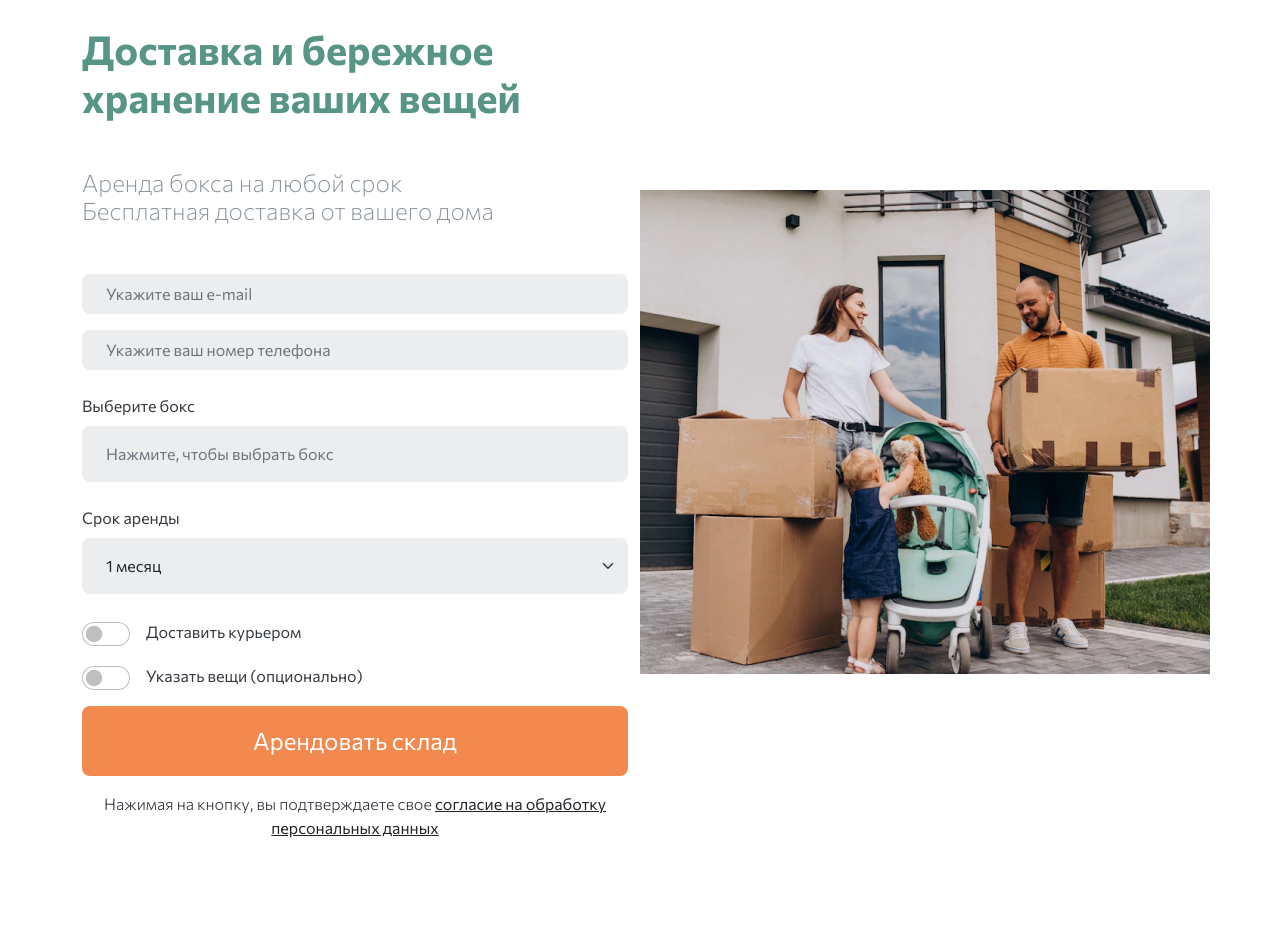
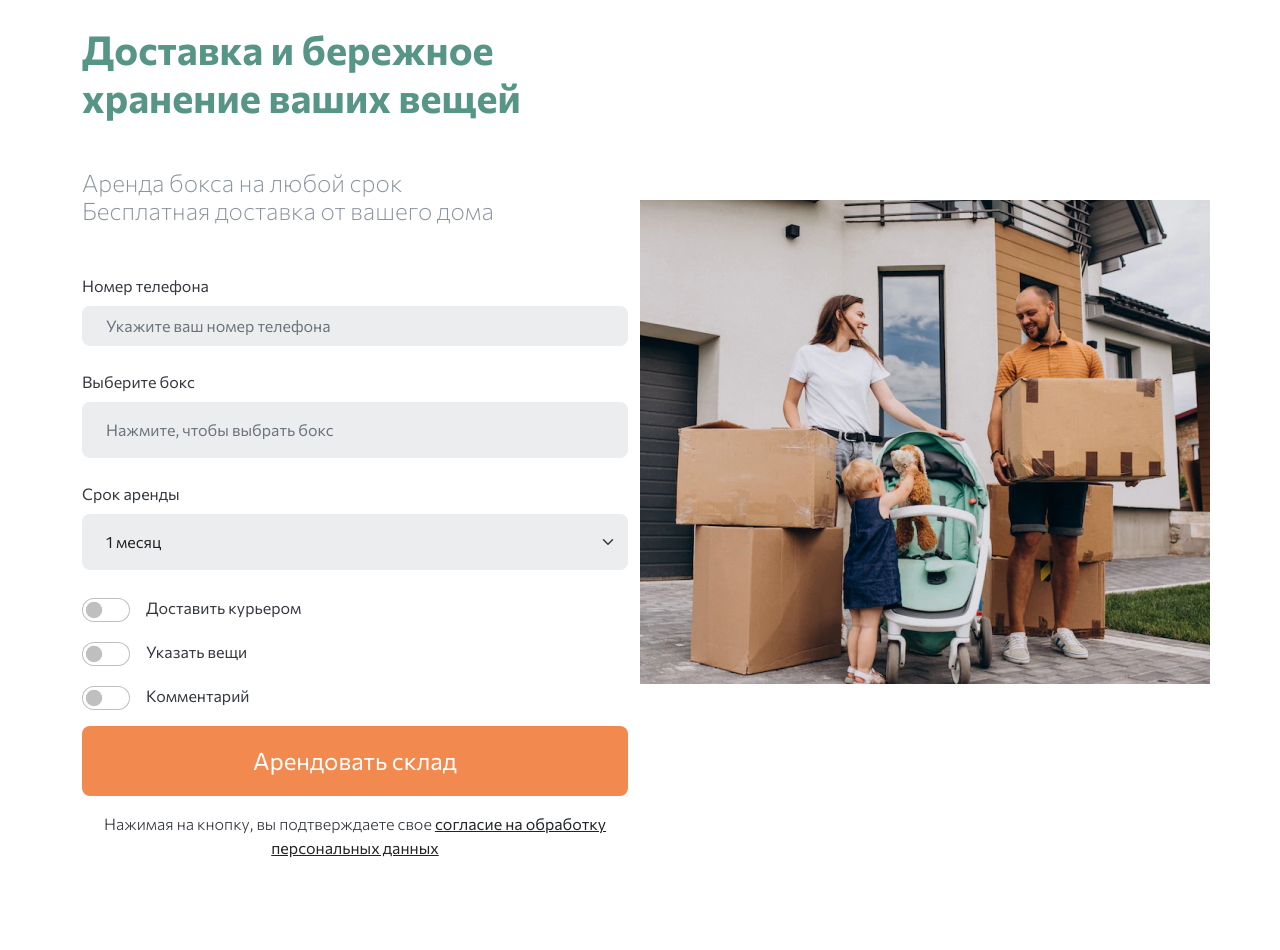
Before and after one commit to svillors/selfstorage, a Django app: page /boxes/ in a window 1280 px wide. Shown: the part 137-1087 px from the top of the page. Run offline with Django 5.2, Linux system fonts and the light colour scheme; tables that the repository leaves empty hold one stand-in row (values such as "Sample post"); grey boxes marked "Sample" are stand-in pictures.

Commit message:
Require authentication for order and add new field comment

```diff
--- a/templates/boxes.html
+++ b/templates/boxes.html
@@ -80,8 +80,14 @@
 		  </h4>
 		  <form method="post" action="{% url 'create_order' %}">
 			{% csrf_token %}
-			  <input type="email" required name="email" class="form-control border-8 mb-3 py-2 px-4 border-0 fs_20 SelfStorage__bg_lightgrey" placeholder="Укажите ваш e-mail" required value="{{ request.user.email }}">
+				{% if login_required_message %}
+					<div class="alert alert-warning alert-dismissible fade show mt-4" role="alert">
+						{{ login_required_message }}
+						<button type="button" class="btn-close" data-bs-dismiss="alert" aria-label="Закрыть"></button>
+					</div>
+				{% endif %}
 
+			  <label for="phone" class="form-label fs_20">Номер телефона</label>
 			  <input type="tel" required name="phone" class="form-control border-8 mb-4 py-2 px-4 border-0 fs_20 SelfStorage__bg_lightgrey" placeholder="Укажите ваш номер телефона" required value="{{ request.user.profile.phone }}">
 
 			  <div class="mb-4">
@@ -110,11 +116,21 @@
 
 			<div class="form-check form-switch mb-3 d-flex align-items-center gap-3">
 				<input class="form-check-input" type="checkbox" id="itemsToggle" role="switch" style="width: 3rem; height: 1.5rem;">
-				<label class="form-check-label fs_20" for="itemsToggle">Указать вещи (опционально)</label>
+				<label class="form-check-label fs_20" for="itemsToggle">Указать вещи</label>
 			</div>
 
 			<div id="itemsField" class="mb-4" style="display: none;">
 				<textarea name="items" class="form-control border-8 py-2 px-4 border-0 fs_20 SelfStorage__bg_lightgrey" rows="3" placeholder="Перечислите вещи, которые будут храниться"></textarea>
+			</div>
+
+
+			<div class="form-check form-switch mb-3 d-flex align-items-center gap-3">
+				<input class="form-check-input" type="checkbox" id="commentToggle" role="switch" style="width: 3rem; height: 1.5rem;">
+				<label class="form-check-label fs_20" for="commentToggle">Комментарий</label>
+			</div>
+
+			<div id="commentField" class="mb-4" style="display: none;">
+				<textarea name="comment" class="form-control border-8 py-2 px-4 border-0 fs_20 SelfStorage__bg_lightgrey" rows="3" placeholder="Добавьте комментарий к заказу"></textarea>
 			</div>
 
 
@@ -451,7 +467,18 @@
 	itemsToggle.addEventListener('change', () => {
 	  itemsField.style.display = itemsToggle.checked ? 'block' : 'none';
 	});
+</script>
+<script>
+	document.addEventListener('DOMContentLoaded', function () {
+	  const commentToggle = document.getElementById('commentToggle');
+	  const commentField = document.getElementById('commentField');
 
+	  if (commentToggle) {
+		commentToggle.addEventListener('change', function () {
+		  commentField.style.display = this.checked ? 'block' : 'none';
+		});
+	  }
+	});
 </script>
 <script>
 	const boxLinks = document.querySelectorAll('.SelfStorage__boxlink');
@@ -463,5 +490,13 @@ boxLinks.forEach(el => {
     });
 });
 </script>
+{% if show_login_modal_boxes %}
+<script>
+  document.addEventListener('DOMContentLoaded', function () {
+    const loginModal = new bootstrap.Modal(document.getElementById('SignModal'));
+    loginModal.show();
+  });
+</script>
+{% endif %}
 </body>
 </html>
--- a/warehouse_app/views.py
+++ b/warehouse_app/views.py
@@ -45,7 +45,13 @@ def faq(request):
 
 def boxes(request):
     warehouses = Warehouse.objects.prefetch_related('boxes').all()
-    return render(request, 'boxes.html', {'warehouses': warehouses})
+    show_login_modal = request.session.pop('show_login_modal_boxes', False)
+    login_required_message = request.session.pop('login_required_message', None)
+    return render(request, 'boxes.html', {
+        'warehouses': warehouses,
+        'show_login_modal_boxes': show_login_modal,
+        'login_required_message': login_required_message
+    })
 
 
 def register_view(request):
@@ -126,27 +132,32 @@ def qr_code(request):
 
 
 def create_order(request):
-    email = request.POST.get('email')
-    user = User.objects.get(email=email)
-    phone = request.POST.get('phone')
-    selected_box = request.POST.get('selected_box')
-    box = Box.objects.filter(name=selected_box).first()
-    address = request.POST.get('address') if request.POST.get('address') else ''
-    items = request.POST.get('items') if request.POST.get('items') else ''
+    if request.method == 'POST':
+        if not request.user.is_authenticated:
+            request.session['login_required_message'] = "Это действие требует входа в аккаунт"
+            request.session['show_login_modal_boxes'] = True
+            return redirect('boxes')
 
-    rental_period = int(request.POST.get('rental_period', 1))
-    date_end = now().date() + relativedelta(months=rental_period)
+        user = request.user
+        phone = request.POST.get('phone')
+        selected_box = request.POST.get('selected_box')
+        box = Box.objects.filter(name=selected_box).first()
+        address = request.POST.get('address') if request.POST.get('address') else ''
+        items = request.POST.get('items') if request.POST.get('items') else ''
 
-    Order.objects.create(
-        customer=user,
-        box=box,
-        address=address,
-        items=items,
-        date_end=date_end,
-        phone=phone
-    )
-    box.is_busy = True
-    box.save()
+        rental_period = int(request.POST.get('rental_period', 1))
+        date_end = now().date() + relativedelta(months=rental_period)
+
+        Order.objects.create(
+            customer=user,
+            box=box,
+            address=address,
+            items=items,
+            date_end=date_end,
+            phone=phone
+        )
+        box.is_busy = True
+        box.save()
 
     return redirect('index')
 
```
